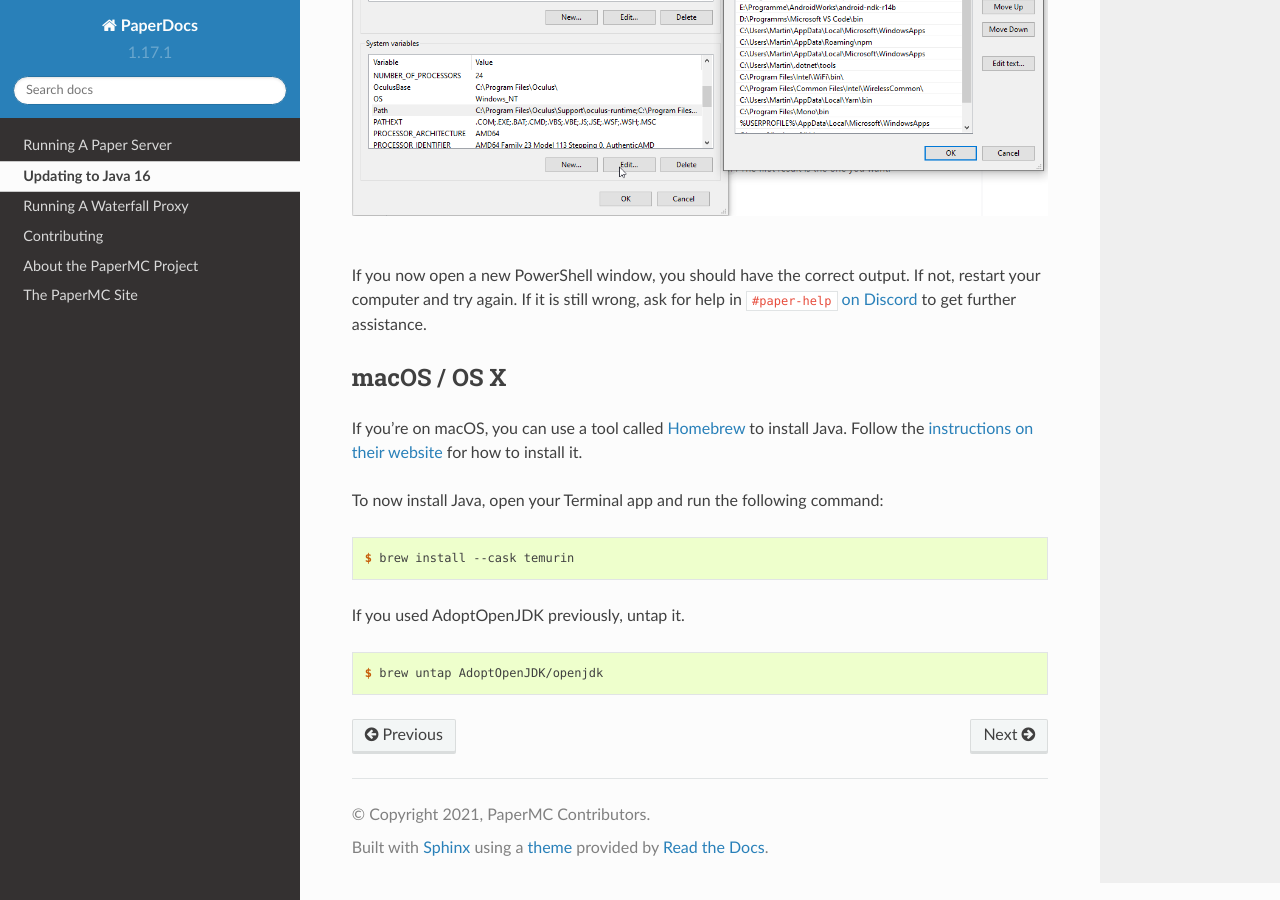
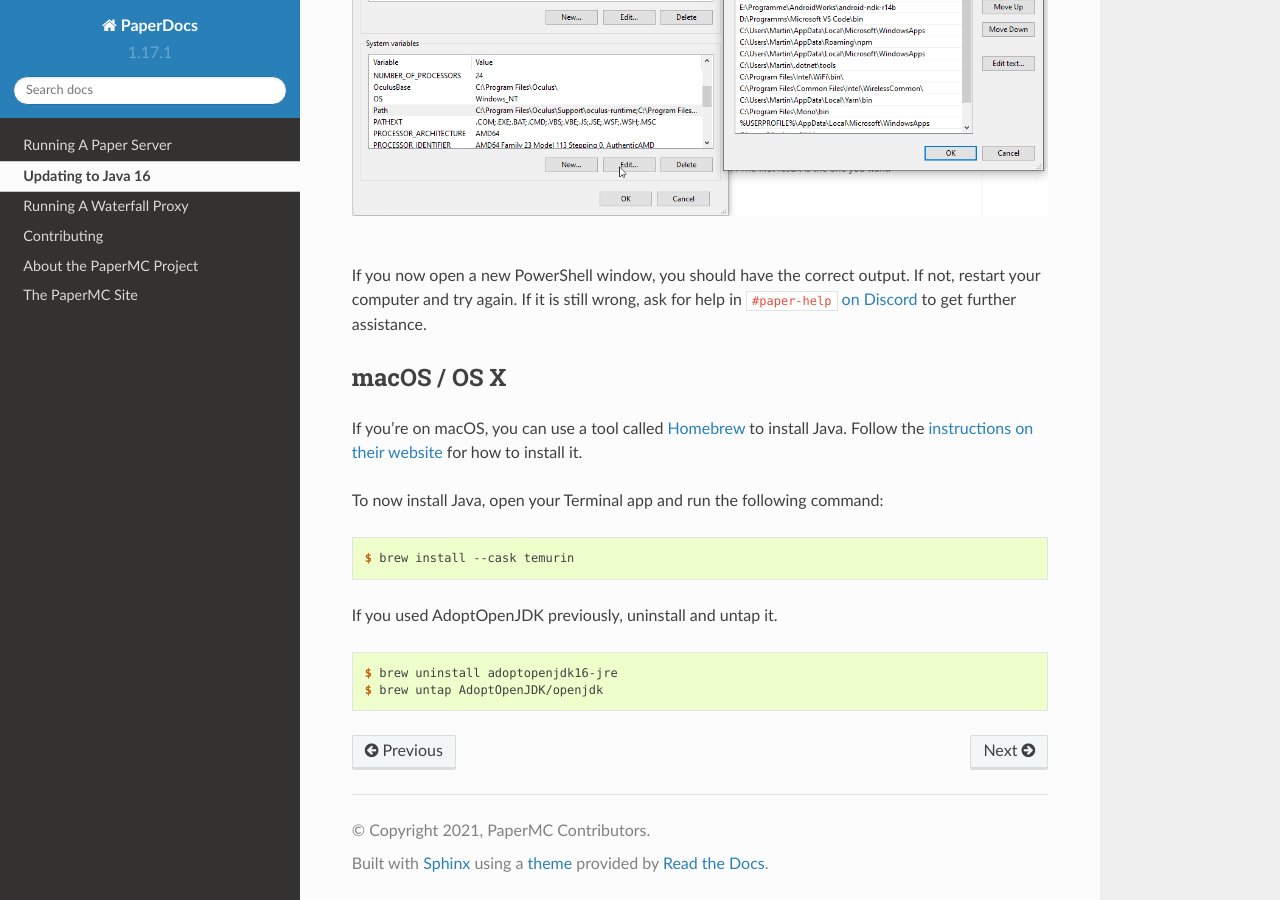
Before and after one commit to PaperMC/PaperDocs, a Sphinx documentation site: the page built from source/java-update/index.rst, in a window 1280 px wide and 900 px high, scrolled down 11280 px. Built offline with Sphinx 7.4.7 and the Read the Docs theme 2.0.0, drawn with Linux system fonts in a browser that asks for light colours.

Commit message:
Address comments

```diff
--- a/source/java-update/index.rst
+++ b/source/java-update/index.rst
@@ -402,8 +402,9 @@
 
     $ brew install --cask temurin
 
-If you used AdoptOpenJDK previously, untap it.
+If you used AdoptOpenJDK previously, uninstall and untap it.
 
 .. code-block:: console
 
+    $ brew uninstall adoptopenjdk16-jre
     $ brew untap AdoptOpenJDK/openjdk
```
